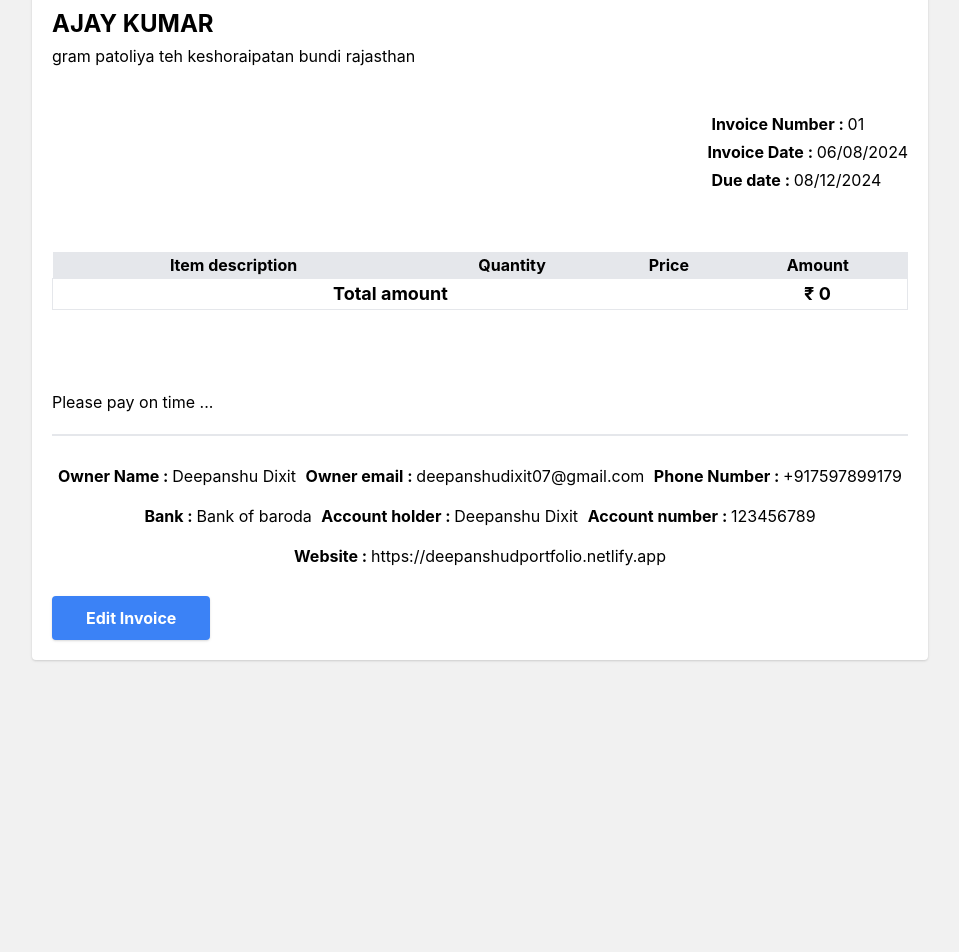
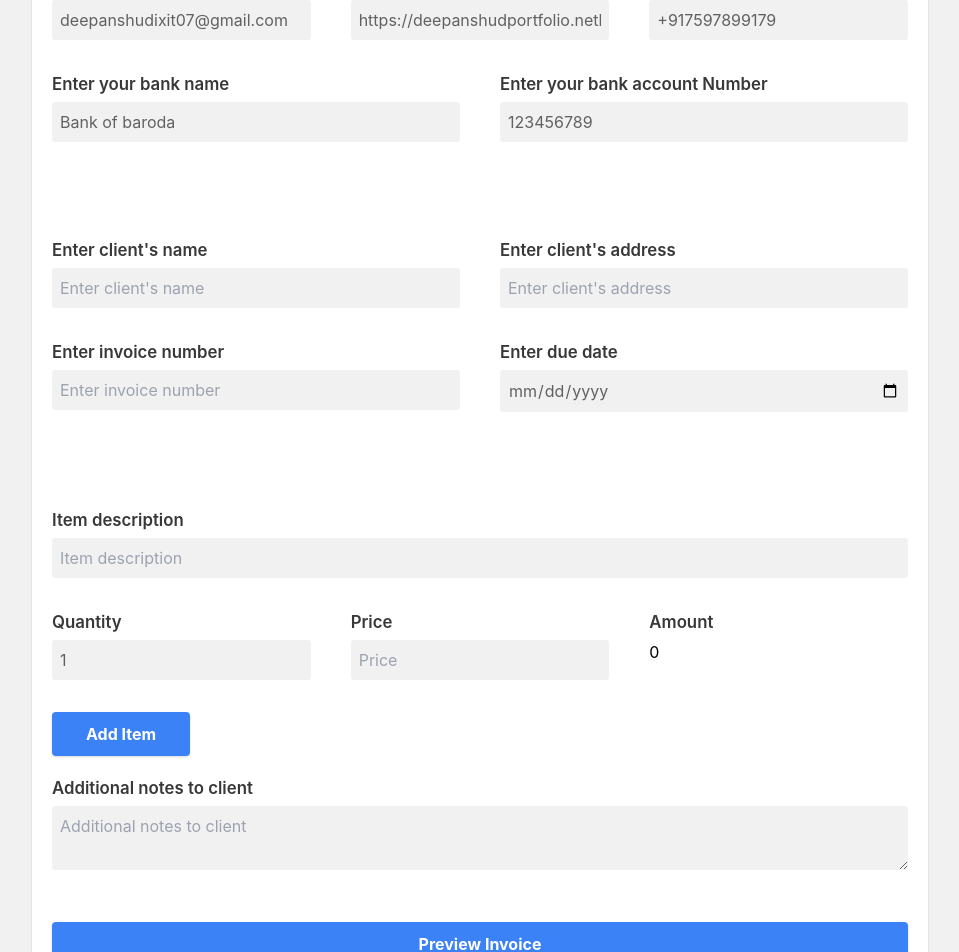
Before and after one commit to Deepanshu1337/Invoicer_v1, a React (Create React App) app: page / in a window 1280 px wide. Shown: the part 224-1176 px from the top of the page, without its empty margins (160-1119 px from the left). Before the commit the page ends 904 px from the top, so only its background shows below. Built offline with nearby package versions, Linux system fonts and the light colour scheme.

Commit message:
project completed

```diff
--- a/package.json
+++ b/package.json
@@ -10,6 +10,7 @@
     "react-dom": "^18.3.1",
     "react-icons": "^5.2.1",
     "react-scripts": "5.0.1",
+    "react-to-print": "^2.15.1",
     "uuid": "^10.0.0",
     "web-vitals": "^2.1.4"
   },
--- a/public/index.html
+++ b/public/index.html
@@ -11,7 +11,8 @@
     />
     <link rel="stylesheet" href="https://cdnjs.cloudflare.com/ajax/libs/tailwindcss/2.2.19/tailwind.min.css"
       referrerpolicy="no-referrer" />
-    <title>Invoicer </title>
+    <title>Invoicer | Create invoices for clients </title>
+    <link rel="shortcut icon" href="./favicon.ico" type="image/x-icon">
   </head>
   <body>
     <noscript>You need to enable JavaScript to run this app.</noscript>
--- a/src/App.js
+++ b/src/App.js
@@ -1,4 +1,4 @@
-import { useState } from "react";
+import { useState,useRef } from "react";
 import ClientDetails from "./components/ClientDetails";
 import Dates from "./components/Dates";
 import Footer from "./components/Footer";
@@ -7,9 +7,10 @@ import MainDetails from "./components/MainDetails";
 import Notes from "./components/Notes";
 import Table from "./components/Table";
 import TableFrom from "./components/TableForm";
+import ReactToPrint from "react-to-print";
 
 function App() {
-  const [showInvoice, setShowInvoice] = useState(true);
+  const [showInvoice, setShowInvoice] = useState(false);
   const [name, setName] = useState("Deepanshu Dixit");
   const [address, setAddress] = useState(
     "Ward no 3, chamunda colony keshoraipatan bundi rajasthan"
@@ -21,28 +22,39 @@ function App() {
   const [website, setWebsite] = useState(
     "https://deepanshudportfolio.netlify.app"
   );
-  const [clientName, setClientName] = useState("Ajay Kumar");
-  const [clientAddress, setClientAddress] = useState(
-    "gram patoliya teh keshoraipatan bundi rajasthan"
-  );
-  const [invoiceNumber, setInvoiceNumber] = useState("01");
-  // const [invoiceDate, setInvoiceDate] = useState("06-08-2024");
-  const [dueDate, setDueDate] = useState("12-08-2024");
-  const [notes, setNotes] = useState("Please pay on time ...");
+  const [clientName, setClientName] = useState("");
+  const [clientAddress, setClientAddress] = useState("");
+  const [invoiceNumber, setInvoiceNumber] = useState("");
+  const [dueDate, setDueDate] = useState("");
+  const [notes, setNotes] = useState("");
   const [description, setDescription] = useState("");
-  const [quantity, setQuantity] = useState("");
+  const [quantity, setQuantity] = useState(1);
   const [price, setPrice] = useState("");
   const [amount, setAmount] = useState("");
   const [list, setList] = useState([]);
   const [total, setTotal] = useState(0);
+  const [previewInvoice, setPreviewInvoice] = useState(false);
+
+  const componentRef =useRef()
 
 
 
   return (
     <>
-      <main className="m-5 p-5 md:max-w-xl md:mx-auto lg:max-w-2xl  xl:max-w-4xl  bg-white rounded shadow">
+      <main className="p-5 md:max-w-xl md:mx-auto lg:max-w-2xl  xl:max-w-4xl  bg-white rounded shadow">
+        {previewInvoice ? (
+          <ReactToPrint
+            trigger={() => (
+              <button className="mt-5 mb-5 bg-blue-500 text-white font-bold py-2 px-8 rounded shadow border-2 border-blue-500 hover:bg-transparent hover:text-blue-500 transition-all duration-300">
+                Print/Download
+              </button>
+            )}
+            content={() => componentRef.current}
+          />
+        ) : null}
         {showInvoice ? (
-          <div>
+          <>
+            <div ref={componentRef} className="p-10">
               <Header />
 
               <MainDetails name={name} address={address} />
@@ -52,10 +64,7 @@ function App() {
                 clientAddress={clientAddress}
               />
 
-            <Dates
-              invoiceNumber={invoiceNumber}
-              dueDate={dueDate}
-            />
+              <Dates invoiceNumber={invoiceNumber} dueDate={dueDate} />
 
               <Table list={list} total={total} setTotal={setTotal} />
 
@@ -69,17 +78,21 @@ function App() {
                 bankAccount={bankAccount}
                 bankName={bankName}
               />
-
+            </div>
             <button
-              onClick={() => setShowInvoice(false)}
+              onClick={() => {
+                setPreviewInvoice(false);
+                setShowInvoice(false);
+              }}
               className="mt-5 bg-blue-500 text-white font-bold py-2 px-8 rounded shadow border-2 border-blue-500 hover:bg-transparent hover:text-blue-500 transition-all duration-300"
             >
               Edit Invoice
             </button>
-          </div>
+          </>
         ) : (
           <>
             <div className="flex flex-col justify-center ">
+              <Header />
               <article className="md:grid grid-cols-2 gap-10">
                 <div className="flex flex-col ">
                   <label htmlFor="name">Your full name</label>
@@ -211,18 +224,6 @@ function App() {
                   />
                 </div>
 
-                {/* <div className="flex flex-col">
-                  <label htmlFor="invoiceDate">Enter invoice date</label>
-                  <input
-                    type="date"
-                    name="invoiceDate"
-                    id="invoiceDate"
-                    placeholder="Enter invoice date "
-                    value={invoiceDate}
-                    onChange={(e) => setInvoiceDate(e.target.value)}
-                  />
-                </div> */}
-
                 <div className="flex flex-col">
                   <label htmlFor="dueDate">Enter due date</label>
                   <input
@@ -259,14 +260,17 @@ function App() {
                 name="notes"
                 id="notes"
                 cols="30"
-                rows="5"
+                rows="2"
                 placeholder="Additional notes to client"
                 value={notes}
                 onChange={(e) => setNotes(e.target.value)}
               ></textarea>
 
               <button
-                onClick={() => setShowInvoice(true)}
+                onClick={() => {
+                  setPreviewInvoice(true);
+                  setShowInvoice(true);
+                }}
                 className="mt-5 bg-blue-500 text-white font-bold py-2 px-8 rounded shadow border-2 border-blue-500 hover:bg-transparent hover:text-blue-500 transition-all duration-300"
               >
                 Preview Invoice
--- a/src/components/Header.js
+++ b/src/components/Header.js
@@ -1,9 +1,9 @@
 import React from 'react'
 
 const Header = () => {
-    const handlePrint = () => {
-      window.print();
-    };
+    // const handlePrint = () => {
+    //   window.print();
+    // };
   return (
     <>
       <header className="flex flex-col items-center justify-center mb-5 xl:flex-row xl:justify-between">
@@ -13,7 +13,7 @@ const Header = () => {
           </h1>
         </div>
 
-        <div>
+        {/* <div>
           <ul className="flex items-center justify-between flex-wrap">
             <li>
               <button
@@ -25,7 +25,7 @@ const Header = () => {
             </li>
             <li className='mx-2'>
               <button className="mt-5 bg-blue-500 text-white font-bold py-2 px-8 rounded shadow border-2 border-blue-500 hover:bg-transparent hover:text-blue-500 transition-all duration-300">
-                 Download
+                Download
               </button>
             </li>
             <li>
@@ -34,7 +34,7 @@ const Header = () => {
               </button>
             </li>
           </ul>
-        </div>
+        </div> */}
       </header>
     </>
   );
--- a/src/components/TableForm.js
+++ b/src/components/TableForm.js
@@ -23,7 +23,11 @@ const TableForm = ({
   const handleSubmit = (e) => {
     e.preventDefault();
 
-    const newItems = {
+      if (!description ||  !quantity || !price) {
+          alert("Please fill all inputs")
+      }
+      else {
+          const newItems = {
       id: uuidv4(),
       description,
       quantity,
@@ -31,13 +35,13 @@ const TableForm = ({
       amount,
     };
     setDescription("");
-    setQuantity("");
+    setQuantity(1);
     setPrice("");
     setAmount("");
 
     setList((list) => [...list, newItems]);
     setIsEditing(false);
-    console.log(list);
+      }
   };
 
   // using useEffect to get amount with some dependencies
```
Also changed, not shown: 2 other files (tests, documents, lock files or other folders). Lines whose indentation alone changed are shown as unchanged.
